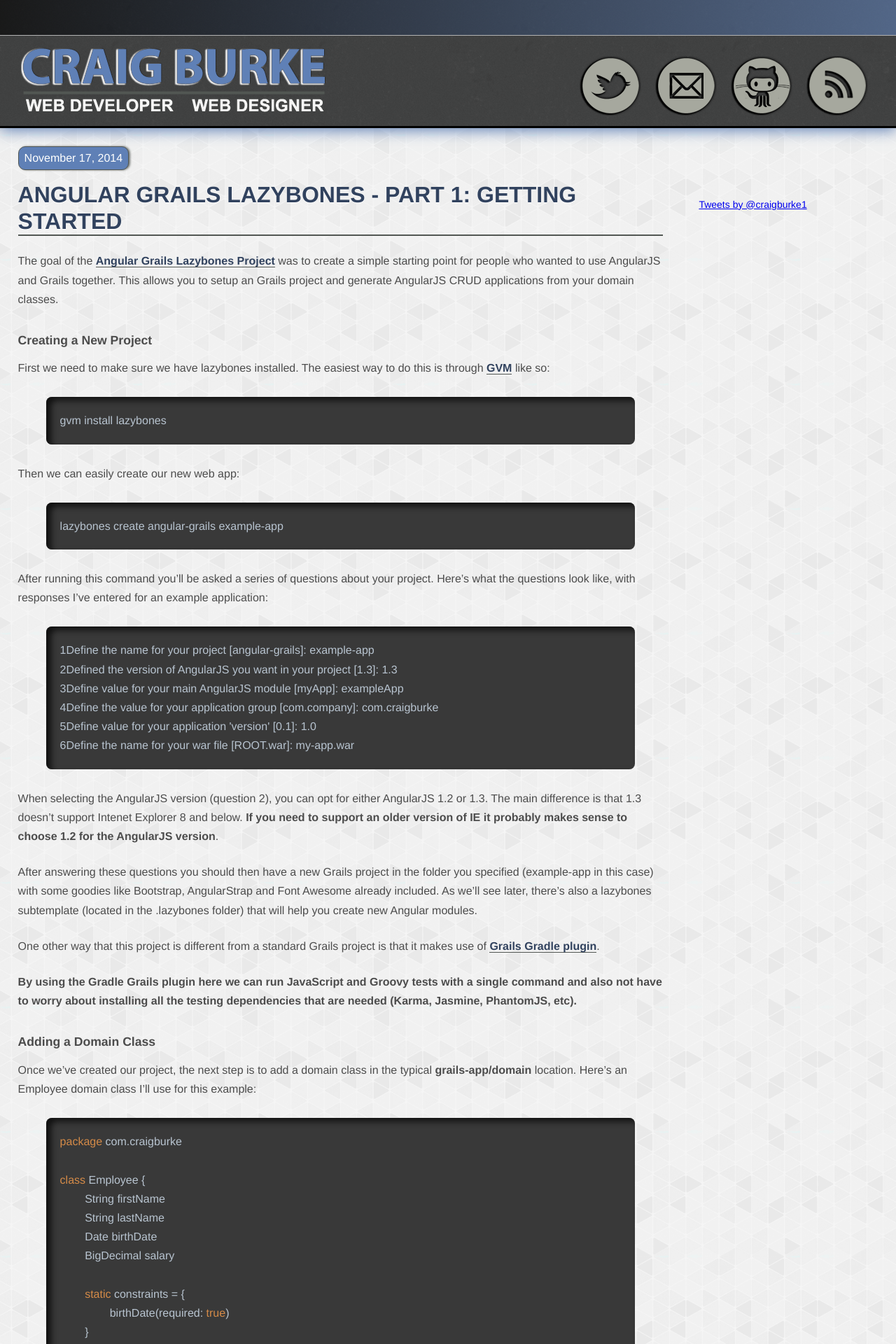
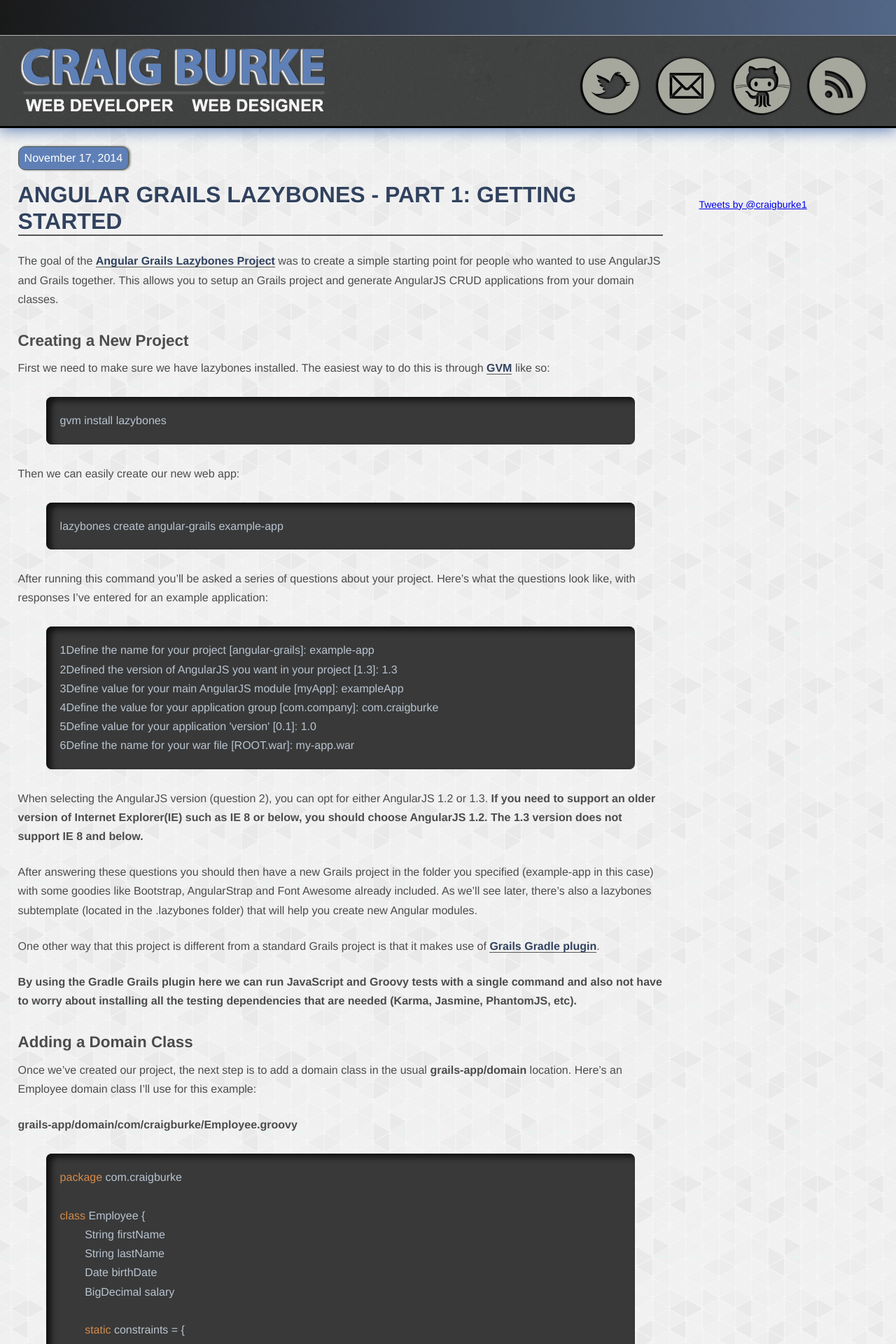
Before and after one commit to craigburke/craigburke.github.io, a Jekyll site: the page built from _posts/2014-11-17-angular-grails-lazybones-1.markdown, in a window 1280 px wide. Shown: the top 1920 px of the page at 70% size. Built offline with Jekyll 4.4.1, drawn with Linux system fonts in a browser that asks for light colours; Markdown is read by kramdown in place of the engine named in the settings; comment, search, counter and statistics services are not loaded.

Commit message:
Language tweaks

```diff
--- a/_posts/2014-11-17-angular-grails-lazybones-1.markdown
+++ b/_posts/2014-11-17-angular-grails-lazybones-1.markdown
@@ -29,7 +29,7 @@
 Define the name for your war file [ROOT.war]: my-app.war
 {% endhighlight %}
 
-When selecting the AngularJS version (question 2), you can opt for either AngularJS 1.2 or 1.3. The main difference is that 1.3 doesn't support Intenet Explorer 8 and below. **If you need to support an older version of IE it probably makes sense to choose 1.2 for the AngularJS version**.
+When selecting the AngularJS version (question 2), you can opt for either AngularJS 1.2 or 1.3. <strong>If you need to support an older version of Internet Explorer(IE) such as IE 8 or below, you should choose AngularJS 1.2. The 1.3 version does not support IE 8 and below.</strong>
 
 After answering these questions you should then have a new Grails project in the folder you specified (example-app in this case) with some goodies like Bootstrap, AngularStrap and Font Awesome already included. As we'll see later, there's also a lazybones subtemplate (located in the .lazybones folder) that will help you create new Angular modules.
 
@@ -39,8 +39,9 @@
 
 #### Adding a Domain Class
 
-Once we've created our project, the next step is to add a domain class in the typical **grails-app/domain** location. Here's an Employee domain class I'll use for this example:
+Once we've created our project, the next step is to add a domain class in the usual **grails-app/domain** location. Here's an Employee domain class I'll use for this example:
 
+**grails-app/domain/com/craigburke/Employee.groovy**
 {% highlight groovy %}
 package com.craigburke
 
--- a/css/craig.css
+++ b/css/craig.css
@@ -59,7 +59,7 @@
 
 h4 {
     font-weight: bold;
-    font-size: 1.1em;
+    font-size: 1.4em;
     padding-top: 20px;
 }
 
@@ -428,6 +428,15 @@
     overflow: scroll;
 }
 
+div.linenodiv {
+	background: #5f80b6;
+	padding: 5px;
+	display: block;
+	color: #FFF;
+	border: 1px solid #000;
+}
+
+
 @media (max-width: 900px) {
 
     header {
```
